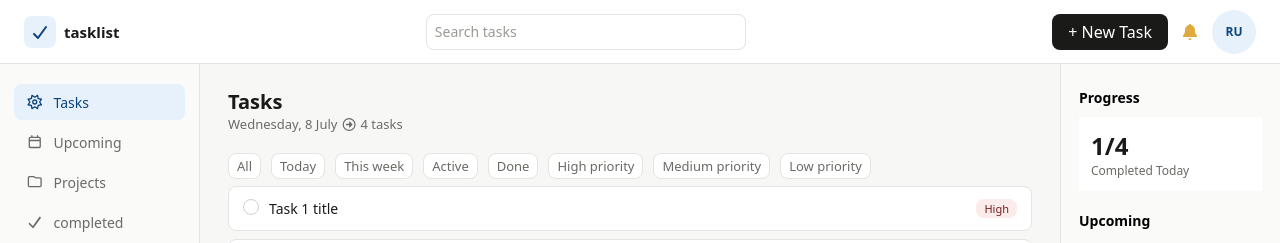
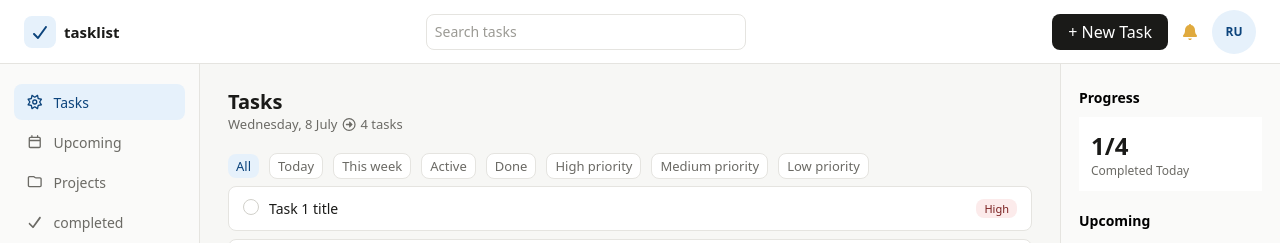
Before and after one commit to AlainRegisDev88/to-do-app, a React (Vite) app in the folder to-do-app/: page / in a window 1280 px wide. Shown: the top 243 px of the page. Built offline with nearby package versions, Linux system fonts and the light colour scheme; no server answers.

Commit message:
fix: add a default class to "all" filter

```diff
--- a/to-do-app/src/components/HomePage.css
+++ b/to-do-app/src/components/HomePage.css
@@ -46,7 +46,11 @@
     cursor: pointer;
 
 }
-
+.active-filter{
+    border: none;
+    color: var(--text-accent);
+    background-color: var(--bg-accent);
+}
 
 /* task section */
 
--- a/to-do-app/src/components/HomePage.jsx
+++ b/to-do-app/src/components/HomePage.jsx
@@ -50,7 +50,7 @@ const HomePage = () => {
                                 return (
                                     <button
                                         key={filter}
-                                        className={`filter-button ${activeFilter === filter ? "active-filter" : ""}`}
+                                        className={`filter-button ${activeFilter === filter ? "active-filter" : ""} ${activeFilter ==="" && filter==="All" ? "active-filter" :""}`}
                                         onClick={() => setActiveFilter(filter)}
                                     >
                                         {filter}
```
